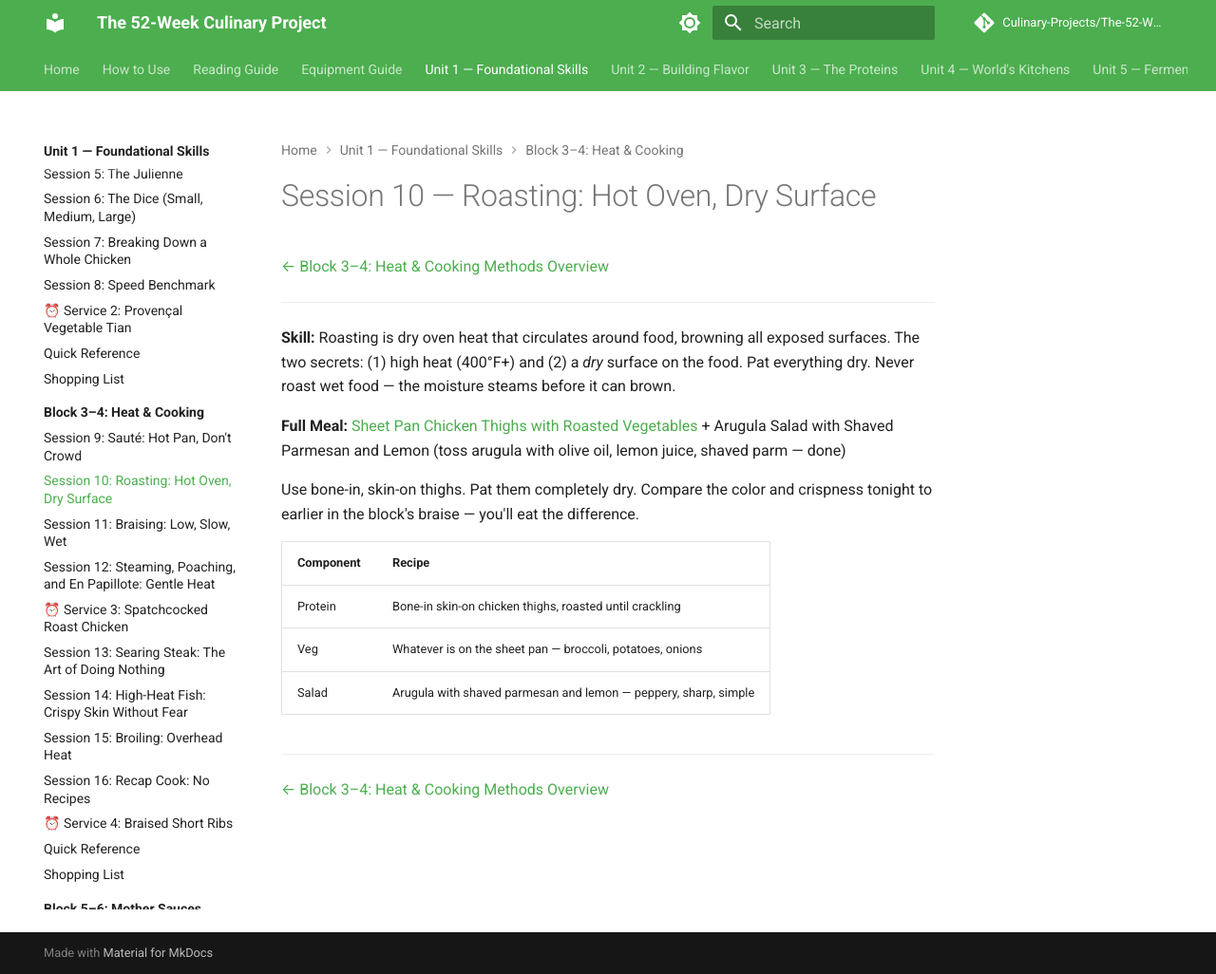
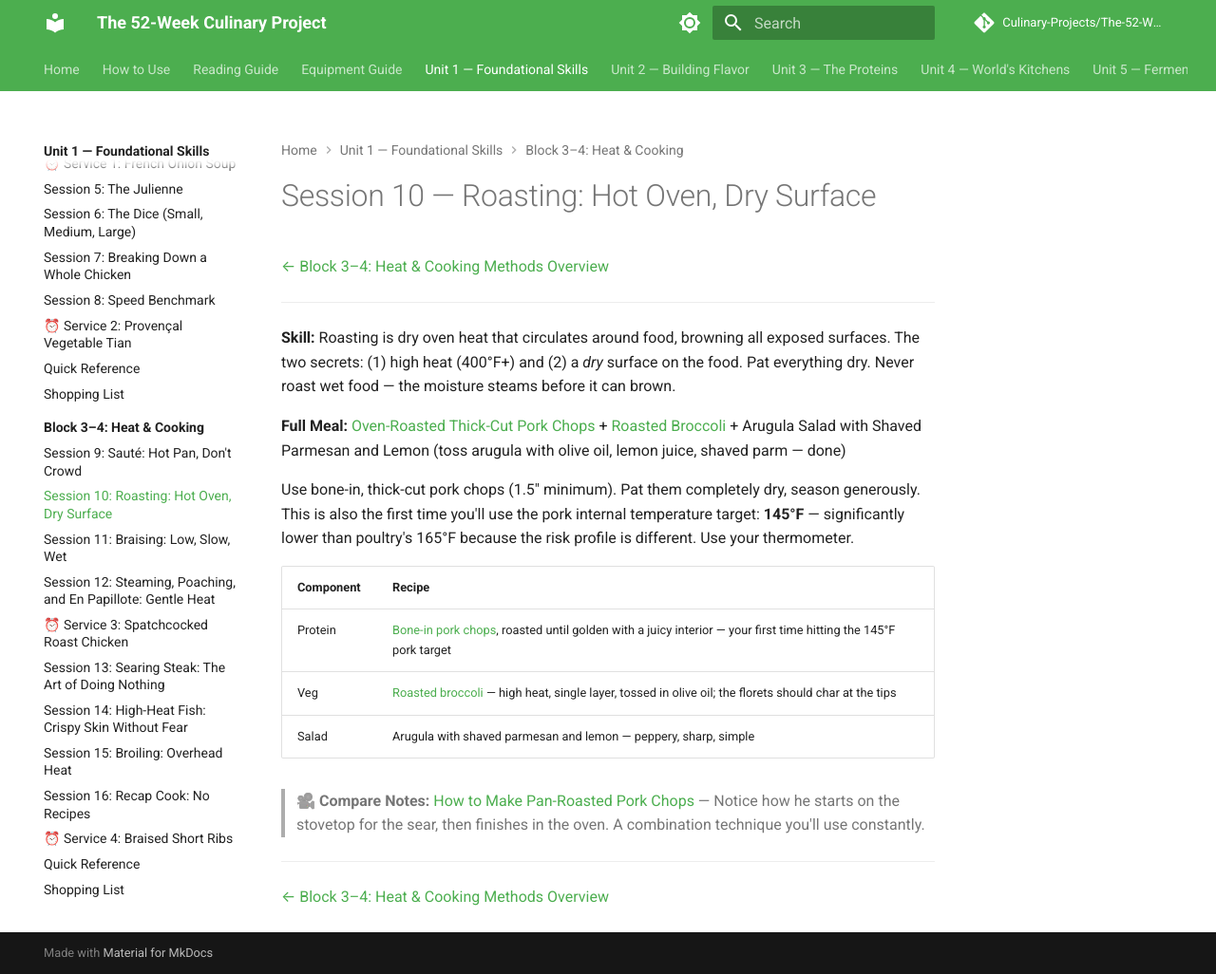
Before and after one commit to Culinary-Projects/The-52-Week-Culinary-Project, an MkDocs documentation site: the page built from docs/blocks/01-foundational-skills/03-04-heat-and-cooking/session-10-roasting-hot-oven-dry-surface.md, in a window 1280 px wide and 1026 px high. Shown: the whole window at 95% size. Built offline with MkDocs 1.6.1 and Material for MkDocs 9.7.7, drawn with Linux system fonts in a browser that asks for light colours; comment, search, counter and statistics services are not loaded.

Commit message:
Swap Session 10 from chicken thighs to pork chops (reduce chicken repetition)
Block 3 had chicken in 4 of 5 sessions. Session 10 now teaches roasting
with bone-in thick-cut pork chops instead of sheet pan chicken thighs.
Service 3 (spatchcocked whole chicken) already covers roasting poultry.

- Rewrite session-10 with pork chops, roasted broccoli, arugula salad
- Introduce 145°F pork temp target alongside roasting technique
- Update quick-ref table and shopping list (pork chops in, reduce thighs to 4)
- Update Block 1-2 shopping list frozen chicken note (Session 11 only)
- Update session-11 comparison text (now references Session 9 sauté vs braise)
- Update private pre-start and feedback files

```diff
--- a/docs/blocks/01-foundational-skills/03-04-heat-and-cooking/session-10-roasting-hot-oven-dry-surface.md
+++ b/docs/blocks/01-foundational-skills/03-04-heat-and-cooking/session-10-roasting-hot-oven-dry-surface.md
@@ -6,15 +6,17 @@
 
 **Skill:** Roasting is dry oven heat that circulates around food, browning all exposed surfaces. The two secrets: (1) high heat (400°F+) and (2) a *dry* surface on the food. Pat everything dry. Never roast wet food — the moisture steams before it can brown.
 
-**Full Meal:** [Sheet Pan Chicken Thighs with Roasted Vegetables](https://www.seriouseats.com/honey-mustard-sheet-pan-chicken-recipe-11780416) + Arugula Salad with Shaved Parmesan and Lemon (toss arugula with olive oil, lemon juice, shaved parm — done)
+**Full Meal:** [Oven-Roasted Thick-Cut Pork Chops](https://www.seriouseats.com/oven-roasted-pork-chops-recipe) + [Roasted Broccoli](https://www.seriouseats.com/the-best-roasted-broccoli-recipe) + Arugula Salad with Shaved Parmesan and Lemon (toss arugula with olive oil, lemon juice, shaved parm — done)
 
-Use bone-in, skin-on thighs. Pat them completely dry. Compare the color and crispness tonight to earlier in the block's braise — you'll eat the difference.
+Use bone-in, thick-cut pork chops (1.5" minimum). Pat them completely dry, season generously. This is also the first time you'll use the pork internal temperature target: **145°F** — significantly lower than poultry's 165°F because the risk profile is different. Use your thermometer.
 
 | Component | Recipe |
 |-----------|--------|
-| Protein | Bone-in skin-on chicken thighs, roasted until crackling |
-| Veg | Whatever is on the sheet pan — broccoli, potatoes, onions |
+| Protein | [Bone-in pork chops](https://www.seriouseats.com/oven-roasted-pork-chops-recipe), roasted until golden with a juicy interior — your first time hitting the 145°F pork target |
+| Veg | [Roasted broccoli](https://www.seriouseats.com/the-best-roasted-broccoli-recipe) — high heat, single layer, tossed in olive oil; the florets should char at the tips |
 | Salad | Arugula with shaved parmesan and lemon — peppery, sharp, simple |
+
+> 🎥 **Compare Notes:** [How to Make Pan-Roasted Pork Chops](https://www.youtube.com/watch?v=HNBdnMKRjEU) — Notice how he starts on the stovetop for the sear, then finishes in the oven. A combination technique you'll use constantly.
 
 ---
 
```
Also changed, not shown: docs/blocks/01-foundational-skills/01-02-knife-skills/shopping-list.md (+1 -1 lines), docs/blocks/01-foundational-skills/03-04-heat-and-cooking/quick-ref.md (+1 -1 lines), docs/blocks/01-foundational-skills/03-04-heat-and-cooking/session-11-braising-low-slow-wet.md (+1 -1 lines), docs/blocks/01-foundational-skills/03-04-heat-and-cooking/shopping-list.md (+4 -3 lines).
